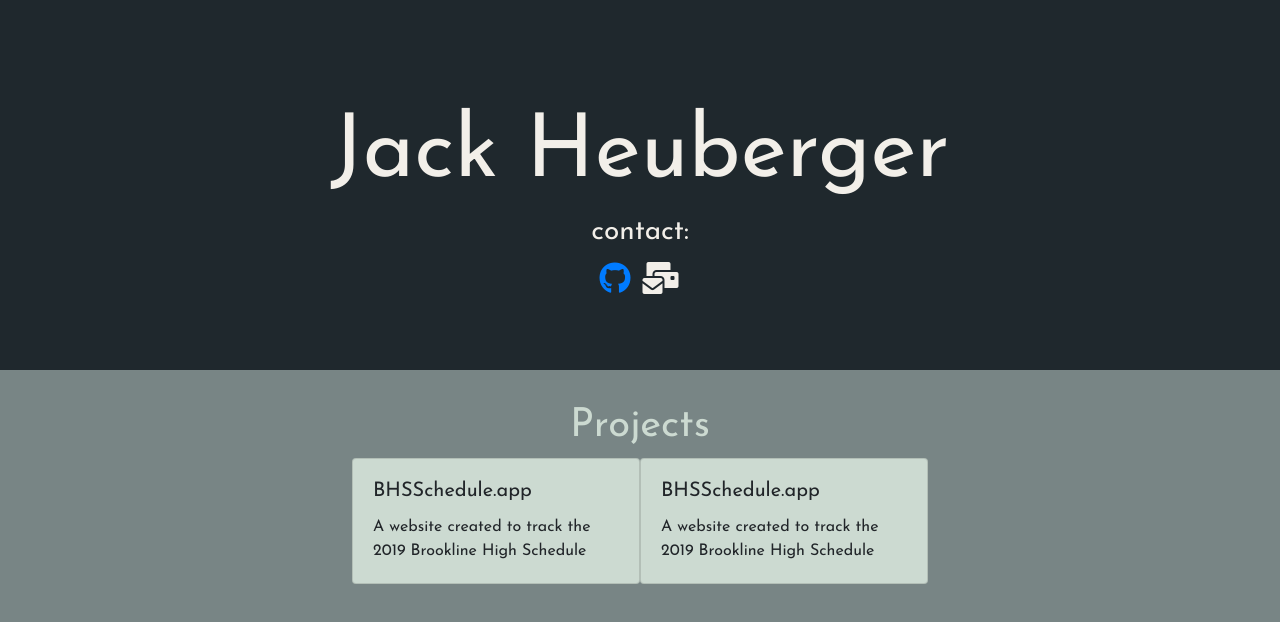
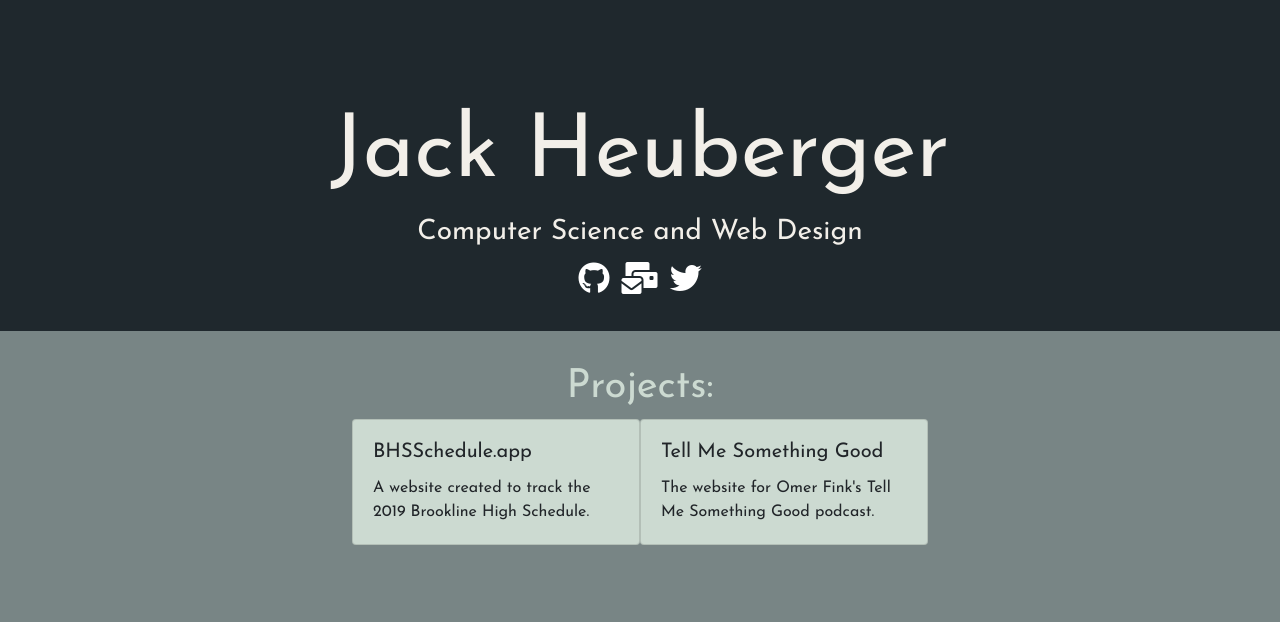
Before and after one commit to jackheuberger/jackheuberger.github.io, a plain HTML site: page index.html in a window 1280 px wide. Drawn offline with nearby package versions, Linux system fonts and the light colour scheme.

Commit message:
Fixed row, added description

```diff
--- a/index.html
+++ b/index.html
@@ -1,3 +1,5 @@
+<!DOCTYPE html>
+<html>
   <head>
     <link
       rel="stylesheet"
@@ -15,30 +17,34 @@
     <div class="jumbotron jumbotron-fluid text-center">
       <div class="container">
         <h1 class="display-2">Jack Heuberger</h1>
-      <h3>contact:</h3>
+        <h3>Computer Science and Web Design</h4>
         <div class="container contact">
-        <a href="https://www.github.com/jackheuberger"><i class="fab fa-github"></i></a>
-        <i class="fas fa-mail-bulk"></i>
+          <a href="https://www.github.com/jackheuberger" ><i class="fab fa-github"></i></a>
+          <a href="mailto:jackheuberger5@gmail.com"><i class="fas fa-mail-bulk"></i></a>
+          <a href="twitter.com/jackheuberger"><i class="fab fa-twitter"></i></a>
         </div>
       </div>
     </div>
-  <p class="h1 text-center">Projects</p>
+    <p class="h1 text-center">Projects:</p>
+    <div class="container">
       <div class="row justify-content-center">
         <div class="card" style="width: 18rem;">
           <div class="card-body">
             <h5 class="card-title">BHSSchedule.app</h5>
             <p class="card-text">
-          A website created to track the 2019 Brookline High Schedule
+              A website created to track the 2019 Brookline High Schedule.
             </p>
           </div>
         </div>
         <div class="card" style="width: 18rem;">
           <div class="card-body">
-        <h5 class="card-title">BHSSchedule.app</h5>
+            <h5 class="card-title">Tell Me Something Good</h5>
             <p class="card-text">
-      A website created to track the 2019 Brookline High Schedule
+          The website for Omer Fink's Tell Me Something Good podcast.
             </p>
           </div>
         </div>
       </div>
+    </div>
   </body>
+</html>
--- a/indexCSS.css
+++ b/indexCSS.css
@@ -6,7 +6,7 @@ body {
 }
 .jumbotron {
     padding-top: 8%;
-    padding-bottom: 5%;
+    padding-bottom: 2%;
     background-color: #1F282D;
     color: #F2EFE9;
 }
@@ -20,3 +20,6 @@ body {
 .card{
     background-color: #CCDAD1;
 }
+a {
+    color: #ffffff;
+}
```
Lines whose indentation alone changed are shown as unchanged.
